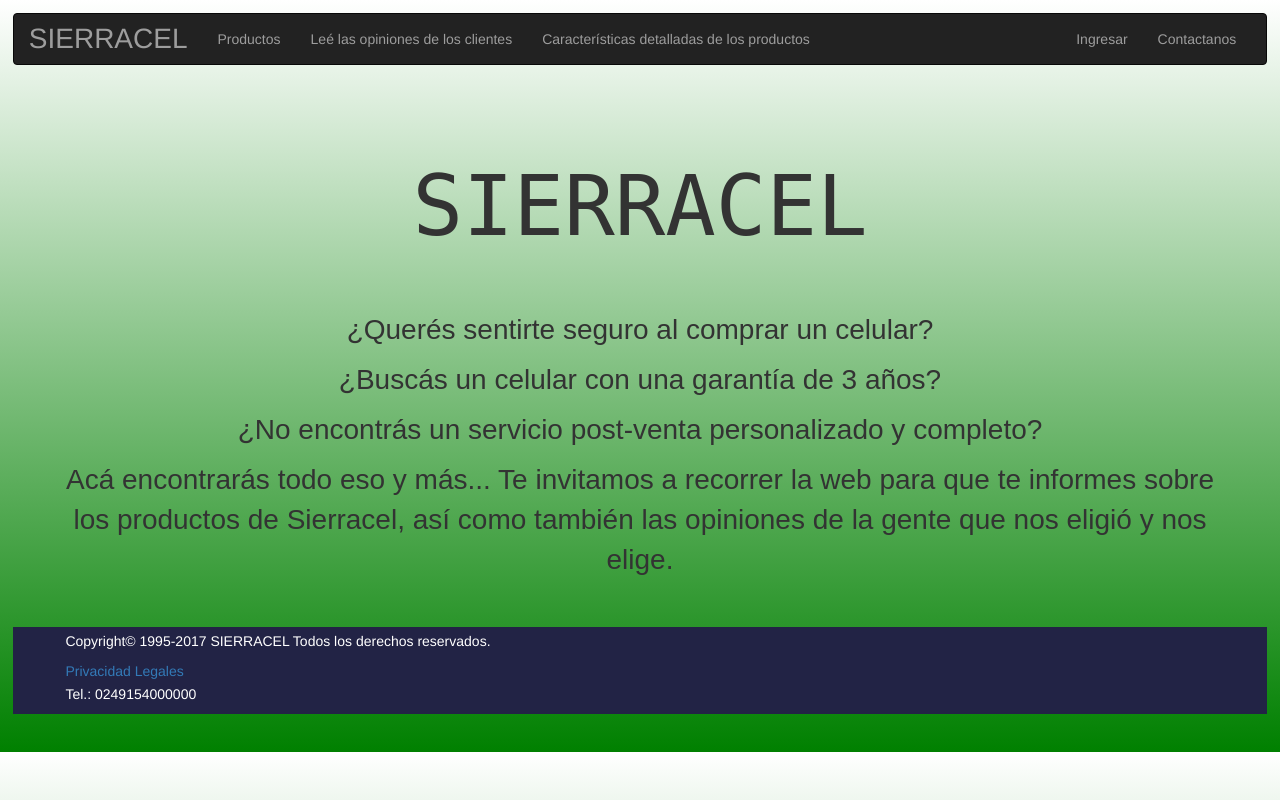
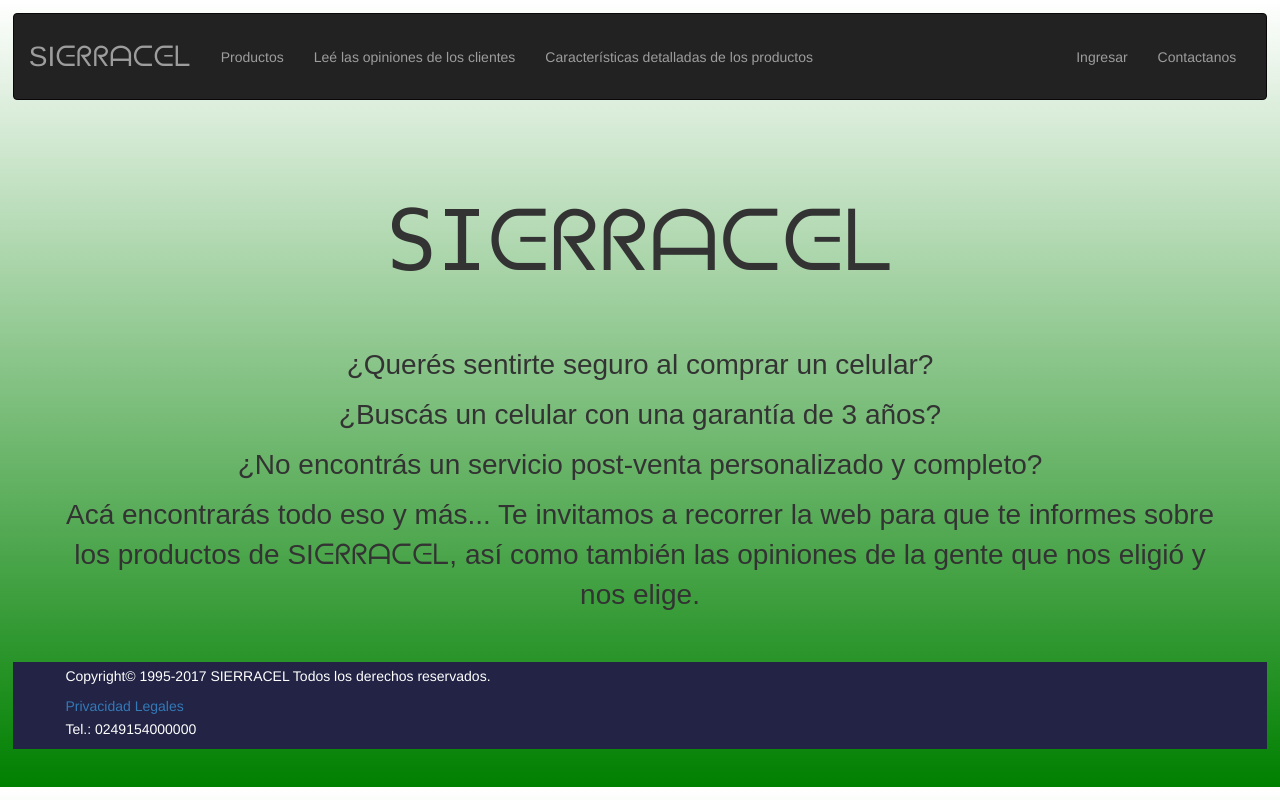
Before and after one commit to AFranco92/9-Acosta-Torrissi-Franco-David, a PHP site: page / in a window 1280 px wide. Run offline with PHP 8.4, Linux system fonts and the light colour scheme.

Commit message:
Emprolijando el sitio

```diff
--- a/css/style.css
+++ b/css/style.css
@@ -9,12 +9,6 @@ tr {
 }
 .boton {
 	font-weight: bold;
-}
-.edit {
-	color: orange;
-}
-.delete {
-	color: red;
 }
 body {
 	background: linear-gradient(to bottom, white, green);
@@ -86,12 +80,13 @@ footer {
 }
 .jumbotron {
 	margin-left: 3%;
+	border-radius: 5%;
 }
 #cargando {
 	text-align: center;
 }
 .btn {
-	margin: 1%;
+	margin: 2%;
 }
 a:hover {
 	text-decoration: none;
@@ -104,3 +99,34 @@ a:link {
 	margin: 2%;
 	padding: 2%;
 }
+.guardarcomentario, .suscribirse {
+	margin-left: 2%;
+}
+.navegador {
+	background-color: #1A5A09;
+}
+.titulologin {
+	margin-left: 35%;
+}
+.navbar-nav > li > a, .navbar-brand {
+    padding-top:33px !important;
+    padding-bottom:0 !important;
+    height: 85px;
+}
+.navbar {
+	min-height:60px !important;
+}
+.fb {
+	width: 86%;
+	margin-left: 4%;
+}
+.twitter {
+	width: 74%;
+}
+.insta {
+	width: 74%;
+	margin-top: 7%;
+}
+.twitter, .insta {
+	margin-left: 10%;
+}
--- a/templates/marcas/formCreateMarca.tpl
+++ b/templates/marcas/formCreateMarca.tpl
@@ -4,7 +4,7 @@
       <div class="alert alert-danger" role="alert">{$error}</div>
     {/if}
       	<form action="setMarca" method="POST" class="create form-signin">
-        	<input type="text" name="id_marca" id="inputText" class="form-control" placeholder="id_marca" required autofocus>
+        	<input type="number" name="id_marca" id="inputText" class="form-control" placeholder="id_marca" required autofocus>
         	<input type="text" name="nombre" id="inputText" class="form-control" placeholder="nombre" required autofocus>
           <input type="text" name="descripcion" id="inputText" class="form-control" placeholder="descripcion" required autofocus>
         	<button class="btn btn-lg btn-primary btn-block" type="submit">Cargar</button>
--- a/templates/nav.tpl
+++ b/templates/nav.tpl
@@ -1,4 +1,4 @@
-<nav class="navbar navbar-inverse">
+<nav class="navbar navbar-inverse navegador">
   <div class="container-fluid">
     <div class="navbar-header">
       <button type="button" class="navbar-toggle collapsed" data-toggle="collapse" data-target="#bs-example-navbar-collapse-1" aria-expanded="false">
@@ -7,7 +7,7 @@
         <span class="icon-bar"></span>
         <span class="icon-bar"></span>
       </button>
-      <a class="navbar-brand cargarhome" href="">SIERRACEL</a>
+      <a class="navbar-brand cargarhome" href="">SIᕮᖇᖇᗩᑕᕮᒪ</a>
     </div>
     <div class="collapse navbar-collapse" id="bs-example-navbar-collapse-1">
       <ul class="nav navbar-nav">
--- a/templates/web/home.tpl
+++ b/templates/web/home.tpl
@@ -1,11 +1,11 @@
 <div class="row">
 	<div class="col-md-12">
-		<h1 class="tituloempresa">SIERRACEL</h1>
+		<h1 class="tituloempresa">SIᕮᖇᖇᗩᑕᕮᒪ</h1>
 		<section class="presentacion">
 			<p>¿Querés sentirte seguro al comprar un celular?</p>
 			<p>¿Buscás un celular con una garantía de 3 años?</p>
 			<p>¿No encontrás un servicio post-venta personalizado y completo?</p>
-			<p>Acá encontrarás todo eso y más... Te invitamos a recorrer la web para que te informes sobre los productos de Sierracel, así como también las opiniones de la gente que nos eligió y nos elige.</p>
+			<p>Acá encontrarás todo eso y más... Te invitamos a recorrer la web para que te informes sobre los productos de SIᕮᖇᖇᗩᑕᕮᒪ, así como también las opiniones de la gente que nos eligió y nos elige.</p>
 		</section>
 	</div>
 </div>
--- a/templates/web/index.tpl
+++ b/templates/web/index.tpl
@@ -17,7 +17,7 @@
 			        <span class="icon-bar"></span>
 			        <span class="icon-bar"></span>
 			      </button>
-			      <a class="navbar-brand cargarhome" href="#">SIERRACEL</a>
+			      <a class="navbar-brand cargarhome" href="#">SIᕮᖇᖇᗩᑕᕮᒪ</a>
 			    </div>
 			    <div class="collapse navbar-collapse" id="bs-example-navbar-collapse-1">
 			      <ul class="nav navbar-nav">
@@ -36,12 +36,12 @@
 		<div class="row">
 			<div class="col-md-12">
 				<div class="contenedor">
-					<h1 class="tituloempresa">SIERRACEL</h1>
+					<h1 class="tituloempresa">SIᕮᖇᖇᗩᑕᕮᒪ</h1>
 					<section class="presentacion">
 						<p>¿Querés sentirte seguro al comprar un celular?</p>
 						<p>¿Buscás un celular con una garantía de 3 años?</p>
 						<p>¿No encontrás un servicio post-venta personalizado y completo?</p>
-						<p>Acá encontrarás todo eso y más... Te invitamos a recorrer la web para que te informes sobre los productos de Sierracel, así como también las opiniones de la gente que nos eligió y nos elige.</p>
+						<p>Acá encontrarás todo eso y más... Te invitamos a recorrer la web para que te informes sobre los productos de SIᕮᖇᖇᗩᑕᕮᒪ, así como también las opiniones de la gente que nos eligió y nos elige.</p>
 					</section>
 				</div>
 			</div>
```
Also changed, not shown: templates/web/comentarios.tpl (+8 -8 lines), templates/web/contacto.tpl (+13 -8 lines), images/fb.png (added), images/insta.png (added), images/twitter.png (added).
